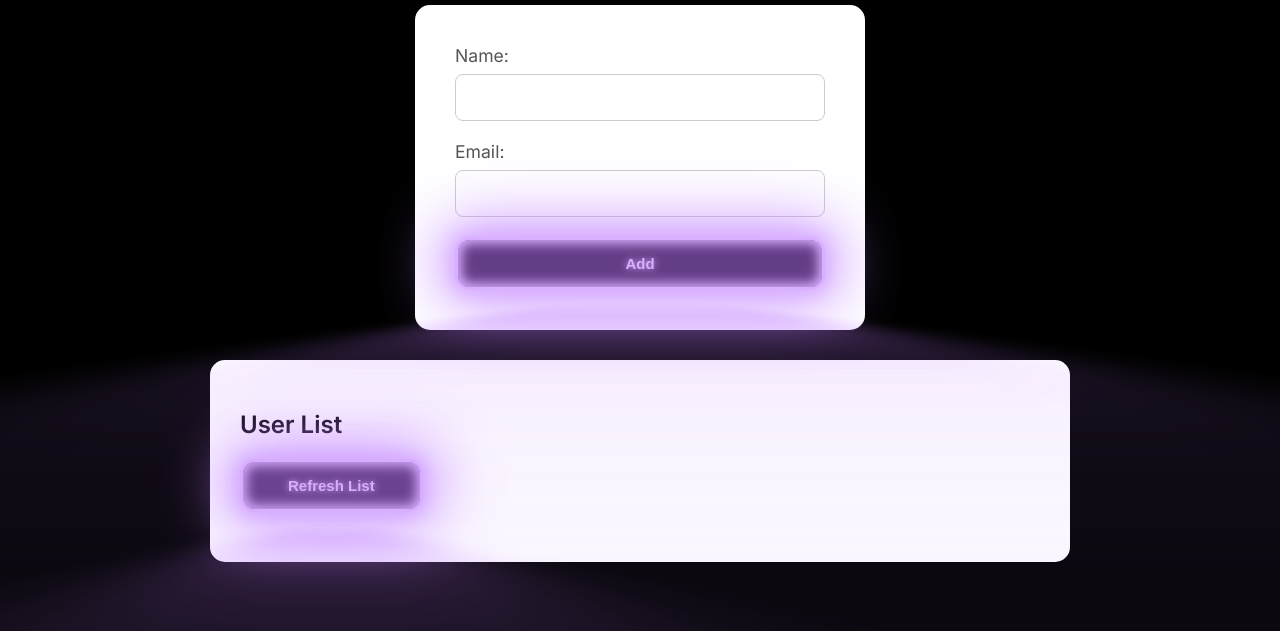
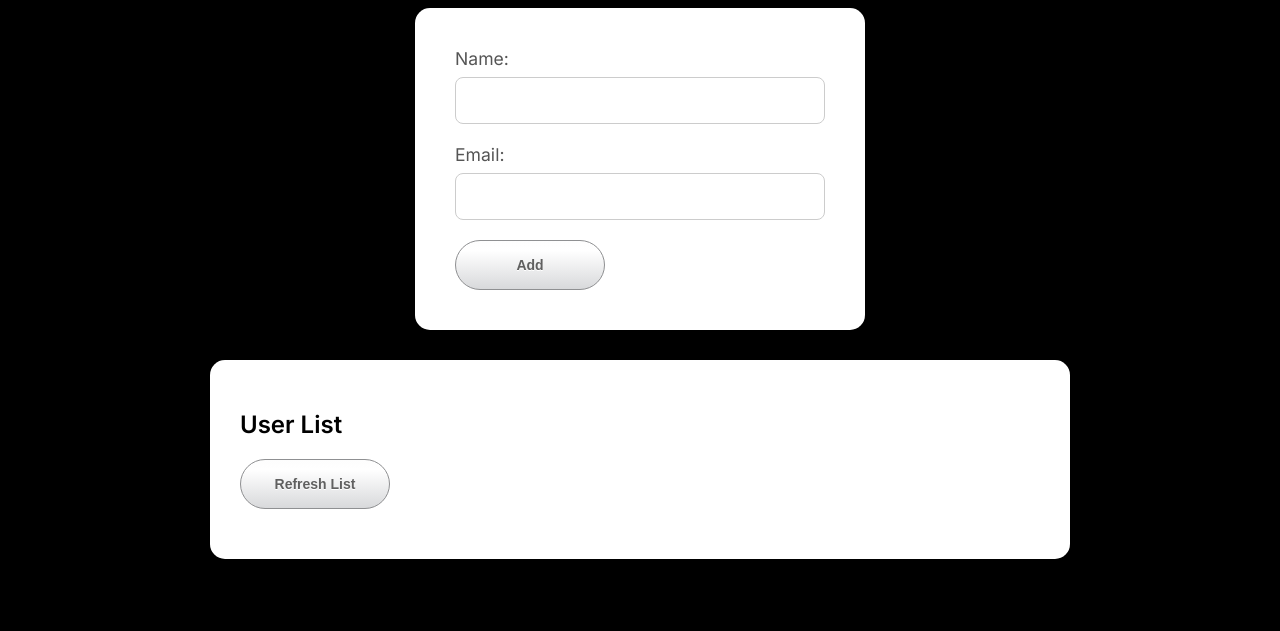
Before and after one commit to ssbg04/nosql-demo, a plain HTML site: page index.html in a window 1280 px wide. Shown: the part 169-800 px from the top of the page. Drawn offline with Linux system fonts and the light colour scheme; no server answers.

Commit message:
Update index.html

```diff
--- a/index.html
+++ b/index.html
@@ -88,54 +88,40 @@
         } */
 
         /* From Uiverse.io by cssbuttons-io */
+/* From Uiverse.io by lenfear23 */
 button {
- --glow-color: rgb(217, 176, 255);
- --glow-spread-color: rgba(191, 123, 255, 0.781);
- --enhanced-glow-color: rgb(231, 206, 255);
- --btn-color: rgb(100, 61, 136);
- border: .25em solid var(--glow-color);
- padding: 1em 3em;
- color: var(--glow-color);
- font-size: 15px;
- font-weight: bold;
- background-color: var(--btn-color);
- border-radius: 1em;
- outline: none;
- box-shadow: 0 0 1em .25em var(--glow-color),
-        0 0 4em 1em var(--glow-spread-color),
-        inset 0 0 .75em .25em var(--glow-color);
- text-shadow: 0 0 .5em var(--glow-color);
- position: relative;
- transition: all 0.3s;
-}
-
-button::after {
- pointer-events: none;
- content: "";
- position: absolute;
- top: 120%;
- left: 0;
- height: 100%;
- width: 100%;
- background-color: var(--glow-spread-color);
- filter: blur(2em);
- opacity: .7;
- transform: perspective(1.5em) rotateX(35deg) scale(1, .6);
+  display: flex;
+  align-items: center;
+  justify-content: center;
+  outline: none;
+  cursor: pointer;
+  width: 150px;
+  height: 50px;
+  background-image: linear-gradient(to top, #D8D9DB 0%, #fff 80%, #FDFDFD 100%);
+  border-radius: 30px;
+  border: 1px solid #8F9092;
+  transition: all 0.2s ease;
+  font-family: "Source Sans Pro", sans-serif;
+  font-size: 14px;
+  font-weight: 600;
+  color: #606060;
+  text-shadow: 0 1px #fff;
 }
 
 button:hover {
- color: var(--btn-color);
- background-color: var(--glow-color);
- box-shadow: 0 0 1em .25em var(--glow-color),
-        0 0 4em 2em var(--glow-spread-color),
-        inset 0 0 .75em .25em var(--glow-color);
+  box-shadow: 0 4px 3px 1px #FCFCFC, 0 6px 8px #D6D7D9, 0 -4px 4px #CECFD1, 0 -6px 4px #FEFEFE, inset 0 0 3px 3px #CECFD1;
 }
 
 button:active {
- box-shadow: 0 0 0.6em .25em var(--glow-color),
-        0 0 2.5em 2em var(--glow-spread-color),
-        inset 0 0 .5em .25em var(--glow-color);
+  box-shadow: 0 4px 3px 1px #FCFCFC, 0 6px 8px #D6D7D9, 0 -4px 4px #CECFD1, 0 -6px 4px #FEFEFE, inset 0 0 5px 3px #999, inset 0 0 30px #aaa;
 }
+
+button:focus {
+  box-shadow: 0 4px 3px 1px #FCFCFC, 0 6px 8px #D6D7D9, 0 -4px 4px #CECFD1, 0 -6px 4px #FEFEFE, inset 0 0 5px 3px #999, inset 0 0 30px #aaa;
+}
+
+
+
 
 
         .modal-overlay {
```
